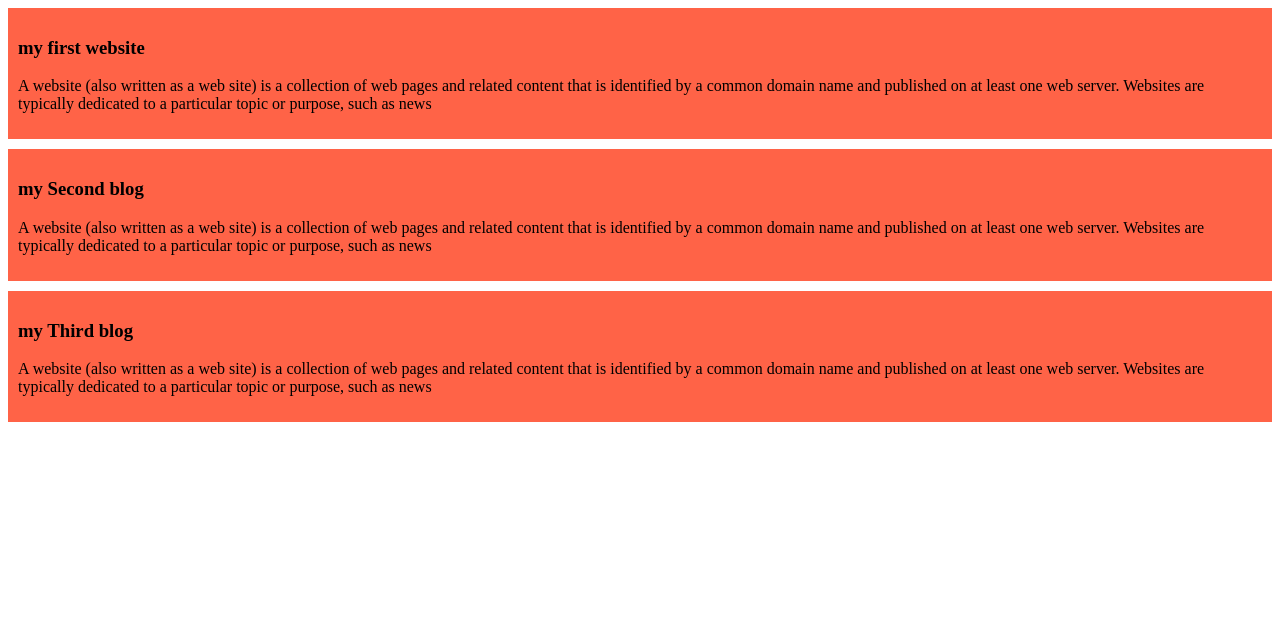
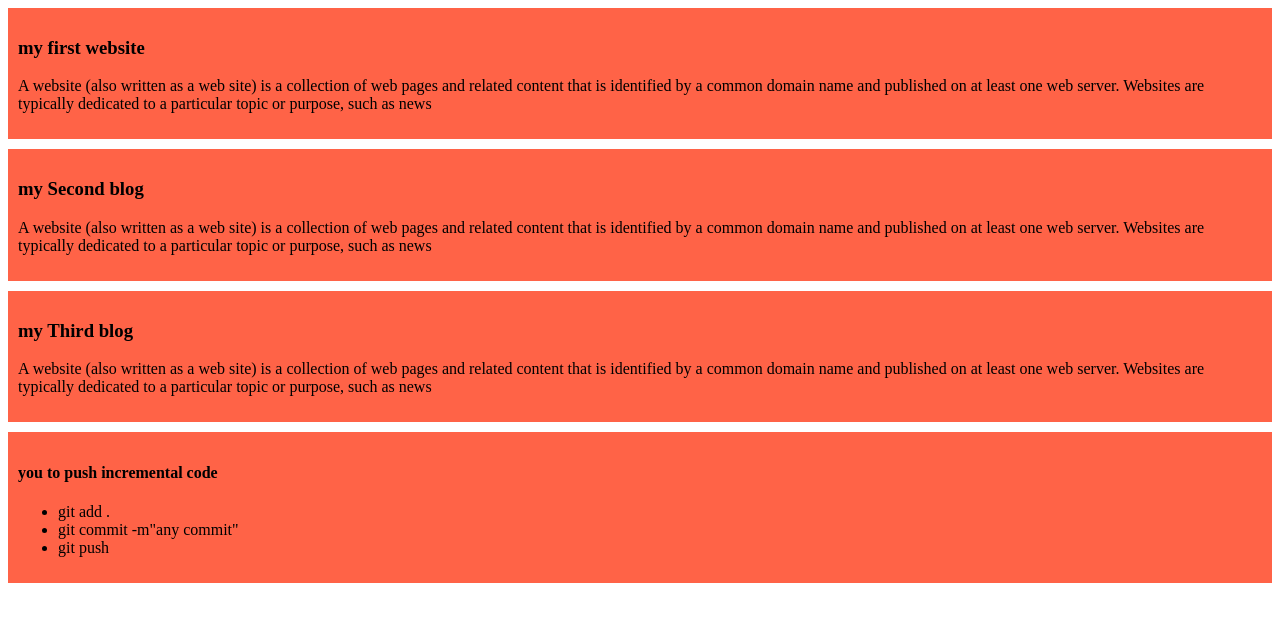
Before and after one commit to Rainy1650/my-shimple-website, a plain HTML site: page index.html in a window 1280 px wide. Drawn offline with Linux system fonts and the light colour scheme.

Commit message:
to add code list to push

```diff
--- a/index.html
+++ b/index.html
@@ -31,5 +31,13 @@ name and published on at least one web server. Websites are
 typically dedicated to a particular topic or purpose,
 such as news </p>
 </div>
+<div>
+    <h4>you to push incremental code</h4>
+    <ul>
+        <li> git add .</li>
+        <li> git commit -m"any commit"</li>
+        <li> git push</li>
+    </ul>
+</div>
 </body>
 </html>
```
